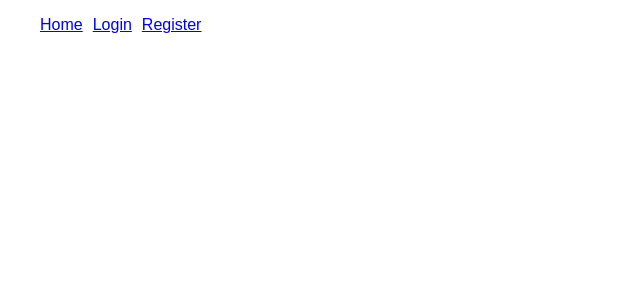
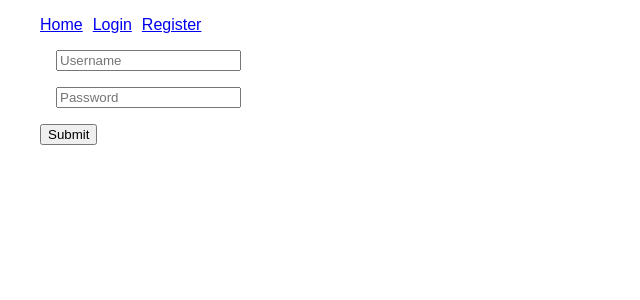
Before and after one commit to gyft-orga/frontend, a React app: page / in a window 1280 px wide. Shown: the top 300 px of the page, without its empty margins (0-640 px from the left). Built offline with nearby package versions, Linux system fonts and the light colour scheme.

Commit message:
Fix app component

```diff
--- a/package.json
+++ b/package.json
@@ -1,5 +1,5 @@
 {
-  "name": "gyft client",
+  "name": "gyftclient",
   "version": "0.1.0",
   "scripts": {
     "start": "webpack-dev-server --mode=development",
@@ -13,6 +13,7 @@
     "axios": "^0.25.0",
     "react": "^17.0.2",
     "react-dom": "^17.0.2",
+    "react-hook-form": "^7.28.1",
     "react-router-dom": "^6.2.2"
   },
   "devDependencies": {
--- a/src/App.jsx
+++ b/src/App.jsx
@@ -1,17 +1,32 @@
-import React, { Component } from "react";
+import React, { Component, useState } from "react";
+import { useForm } from "react-hook-form";
 import { Outlet } from "react-router-dom";
 import "./App.css";
 import { Nav } from "./Nav.jsx";
 
-class App extends Component {
-  render(){
-    return (
-      <div>
-        <Nav/>
-        <Outlet/>
-      </div>
-    );
-  }
+
+function App() {
+  const { register, handleSubmit } = useForm();
+  const [data, setData] = useState("");
+
+  return (
+    <div>
+      <Nav />
+      <Outlet />
+
+      <form onSubmit={handleSubmit((data) => setData(JSON.stringify(data)))}>
+        <div>
+          <input {...register("Username")} placeholder="Username" />
+        </div>
+        <div>
+          <input {...register("Password")} placeholder="Password" />
+        </div>
+        <input type="submit" />
+        <p>{data}</p>
+      </form>
+
+    </div>
+  );
 }
 
 export default App;
```
